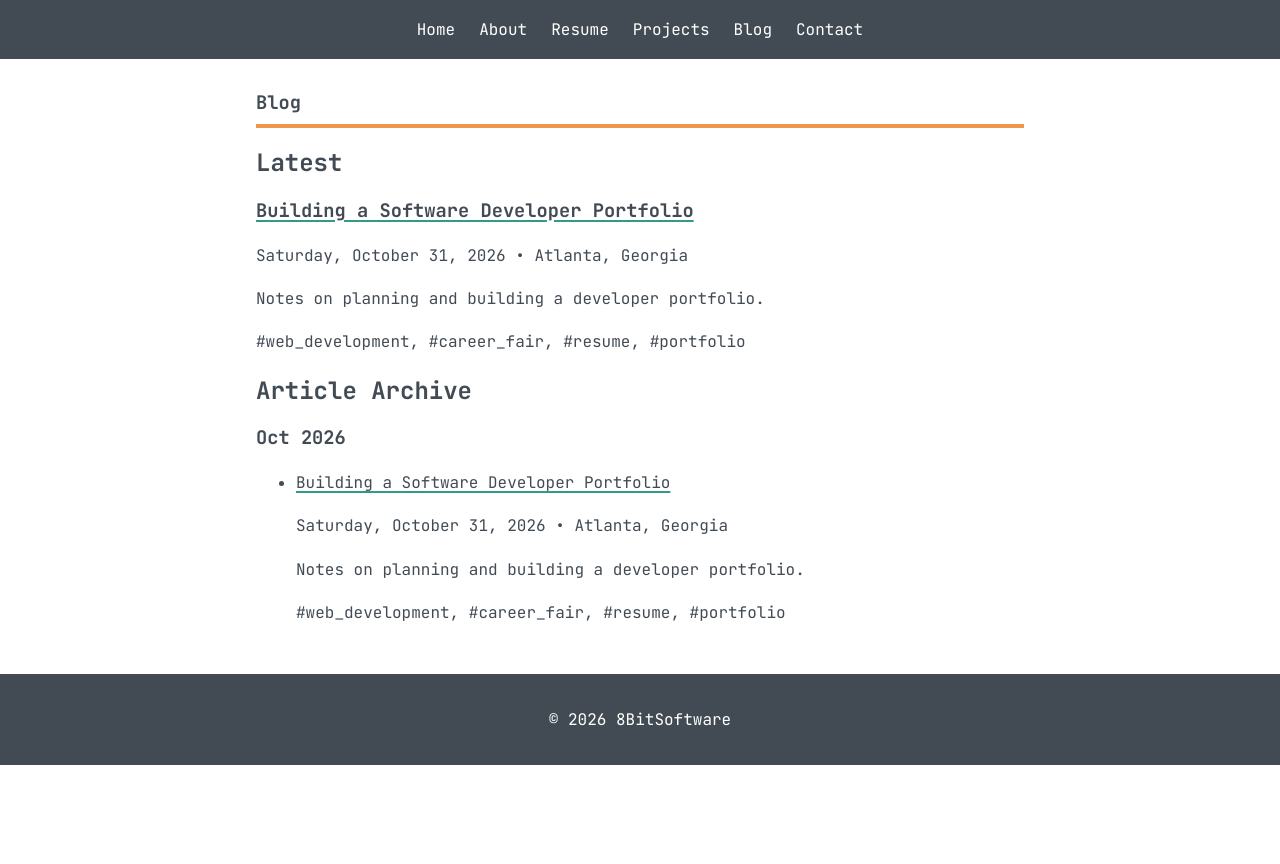
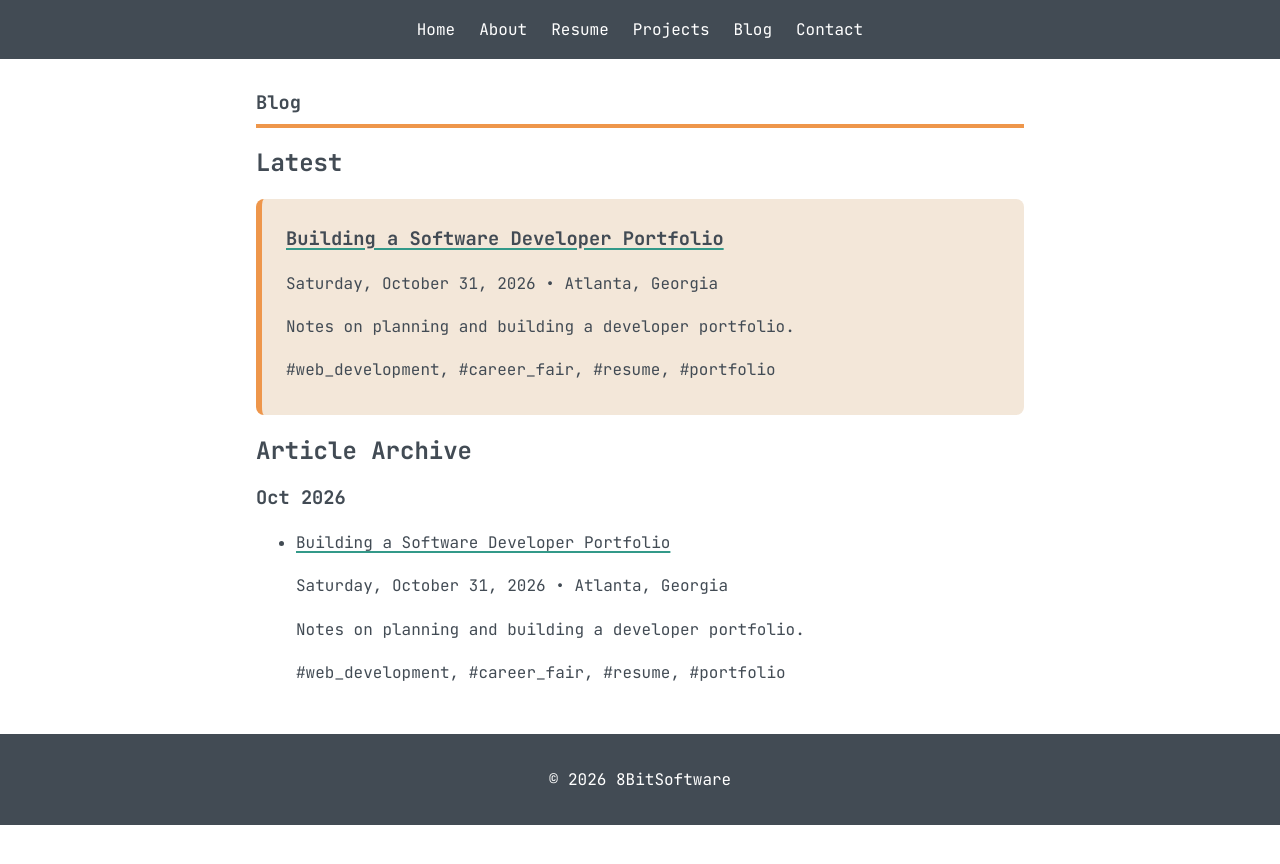
Before and after one commit to 8Bitsian/Resume, a Jekyll site: the page built from pages/blog.md, in a window 1280 px wide. Shown: the top 864 px of the page. Built offline with Jekyll 4.4.1, drawn with Linux system fonts in a browser that asks for light colours.

Commit message:
Add conditional stylesheet for blog layout

```diff
--- a/_layouts/default.html
+++ b/_layouts/default.html
@@ -6,6 +6,9 @@
     <title>{{ page.title }} | {{ site.title }}</title>
     <link rel="icon" href="{{ '/assets/img/favicon.ico' | relative_url }}">
     <link rel="stylesheet" href="{{ site.stylesheet | relative_url }}">
+    {% if page.layout == "blog" %}
+      <link rel="stylesheet" href="{{ '/assets/css/blog.css' | relative_url }}">
+    {% endif %}
   </head>
   <body>
     <nav>
```
